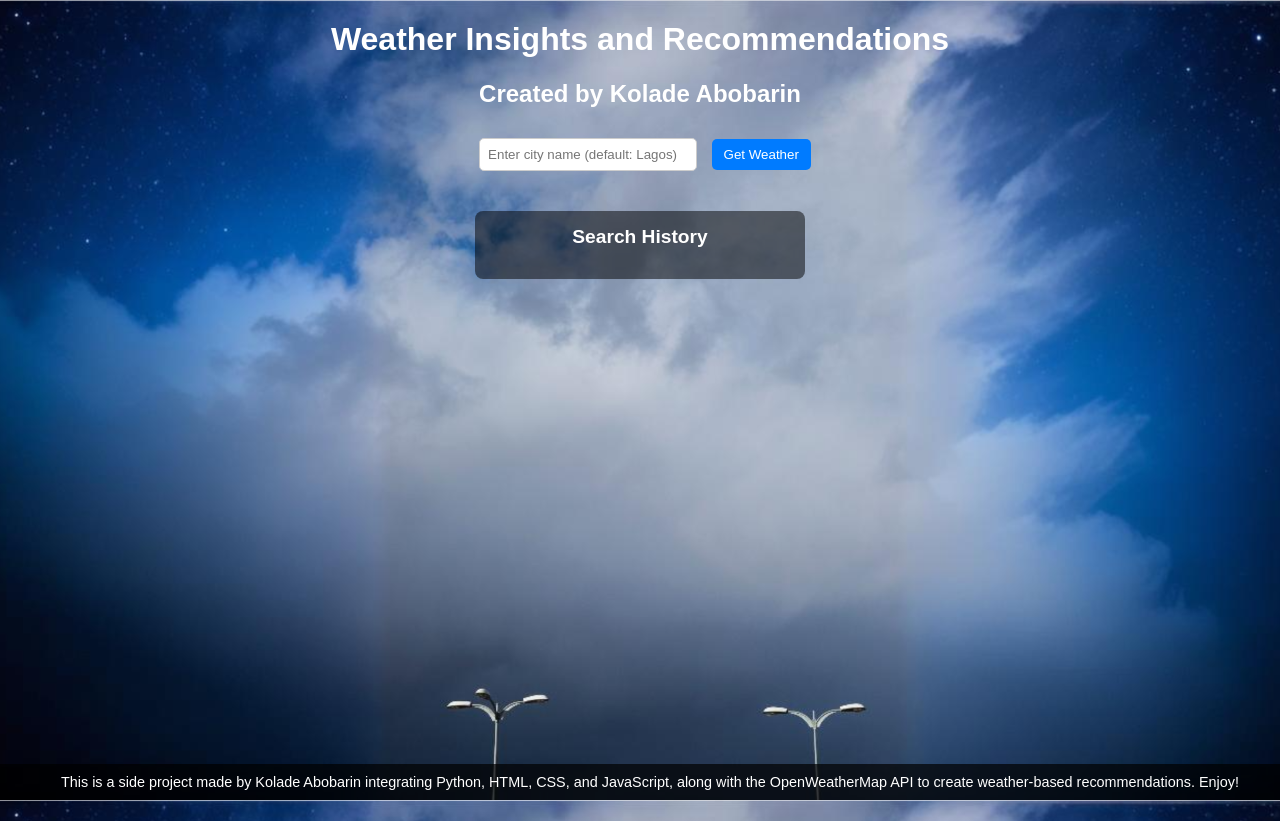
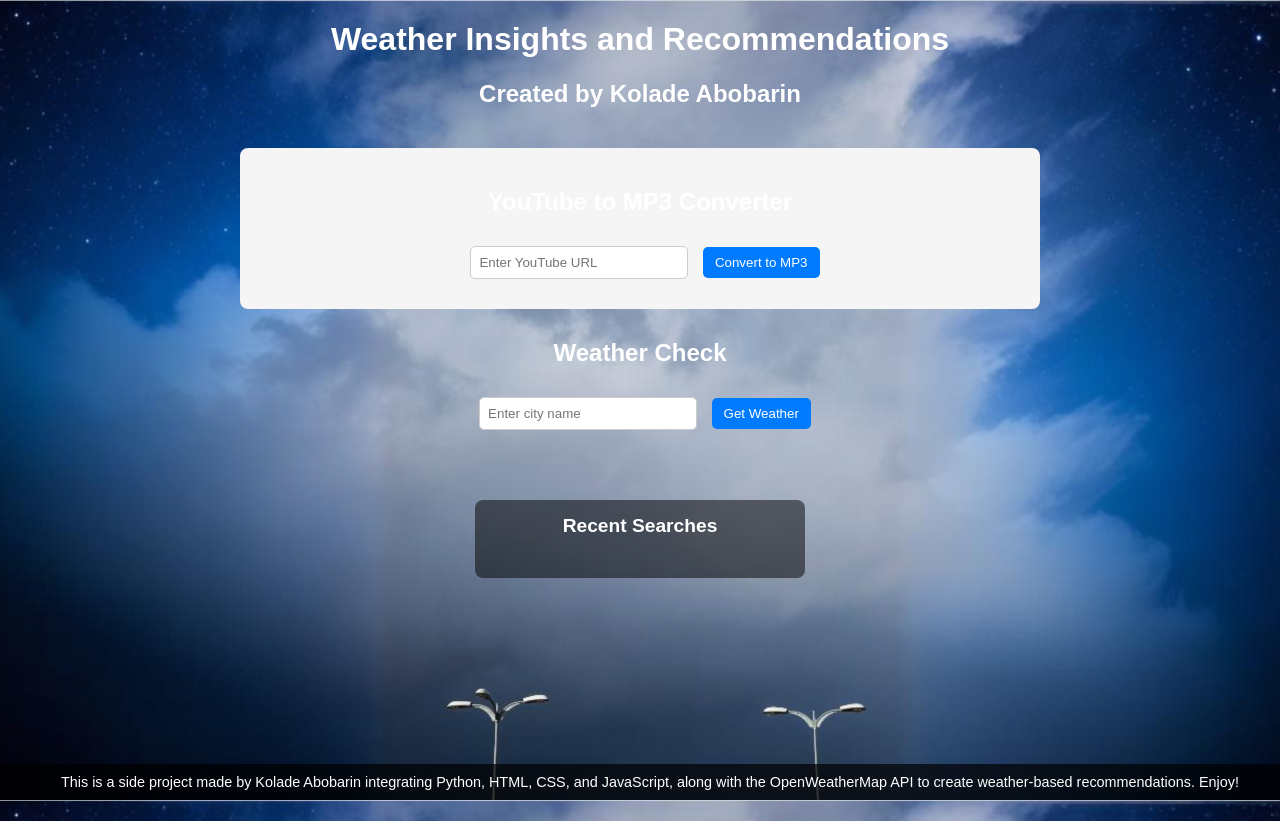
Before and after one commit to Bobarinn/weather, a Flask app: template templates/index.html in a window 1280 px wide. Run offline with Flask 3, Linux system fonts and the light colour scheme; the template is opened without the code that fills it, so the values that code supplies are empty.

Commit message:
Added youtube download endpoint

```diff
--- a/app.py
+++ b/app.py
@@ -1,8 +1,15 @@
-from flask import Flask, render_template, request
+from flask import Flask, render_template, request, send_file
 import requests
 from datetime import datetime
+import yt_dlp  # Replace pytube import with this
+from pydub import AudioSegment
+import os
+import tempfile
+from flask_cors import CORS
+import re
 
 app = Flask(__name__)
+CORS(app)
 
 # Replace 'YOUR_API_KEY' with your actual OpenWeatherMap API key
 API_KEY = 'c06a804573909e9420ac69cb7136c477'
@@ -13,7 +20,7 @@ def get_recommendation(weather_condition):
     elif 'clouds' in weather_condition:
         return "It's cloudy. How about visiting a cozy café?"
     elif 'rain' in weather_condition:
-        return "It's going to rain. Don’t forget an umbrella!"
+        return "It's going to rain. Don't forget an umbrella!"
     elif 'snow' in weather_condition:
         return "Snowy weather! Perfect for building a snowman!"
     elif 'storm' in weather_condition:
@@ -44,5 +51,60 @@ def index():
 
     return render_template('index.html', weather=weather_data, recommendation=recommendation, timestamp=timestamp)
 
+def get_video_id(url):
+    # Extract video ID from URL
+    video_id = None
+    if 'youtube.com' in url:
+        video_id = re.search(r'v=([^&]*)', url).group(1)
+    elif 'youtu.be' in url:
+        video_id = url.split('/')[-1]
+    return video_id
+
+@app.route('/convert-audio', methods=['POST'])
+def convert_audio():
+    try:
+        youtube_url = request.json.get('url')
+        if not youtube_url:
+            return {'error': 'No URL provided'}, 400
+
+        with tempfile.TemporaryDirectory() as temp_dir:
+            ydl_opts = {
+                'format': 'bestaudio/best',
+                'outtmpl': f'{temp_dir}/%(title)s.%(ext)s',
+                'postprocessors': [{
+                    'key': 'FFmpegExtractAudio',
+                    'preferredcodec': 'mp3',
+                    'preferredquality': '192',
+                }],
+                'restrictfilenames': True  # This prevents special characters in filenames
+            }
+
+            with yt_dlp.YoutubeDL(ydl_opts) as ydl:
+                info = ydl.extract_info(youtube_url, download=True)
+                title = info['title']
+                # Create safe filename
+                safe_title = "".join(c for c in title if c.isalnum() or c in (' ', '-', '_')).rstrip()
+                output_path = os.path.join(temp_dir, f"{safe_title}.mp3")
+
+                if not os.path.exists(output_path):
+                    # Try to find the file with similar name
+                    files = os.listdir(temp_dir)
+                    mp3_files = [f for f in files if f.endswith('.mp3')]
+                    if mp3_files:
+                        output_path = os.path.join(temp_dir, mp3_files[0])
+
+                print(f"File path: {output_path}")  # Debug print
+
+                return send_file(
+                    output_path,
+                    as_attachment=True,
+                    download_name=f"{safe_title}.mp3",
+                    mimetype="audio/mpeg"
+                )
+
+    except Exception as e:
+        print(f"Error details: {str(e)}")
+        return {'error': str(e)}, 500
+
 if __name__ == '__main__':
-    app.run(debug=True)
+    app.run(debug=True, host='0.0.0.0', port=5001)
--- a/requirements.txt
+++ b/requirements.txt
@@ -11,3 +11,6 @@ requests==2.32.3
 urllib3==2.2.3
 Werkzeug==3.1.3
 gunicorn
+pytube==15.0.0
+pydub==0.25.1
+flask-cors==4.0.0
--- a/templates/index.html
+++ b/templates/index.html
@@ -94,34 +94,81 @@
             width: 100%;
             text-align: center;
         }
+
+        .container {
+            max-width: 800px;
+            margin: 0 auto;
+            padding: 20px;
+        }
+
+        .youtube-converter {
+            background: #f5f5f5;
+            padding: 20px;
+            border-radius: 8px;
+            margin-bottom: 30px;
+        }
+
+        .weather-section {
+            margin-bottom: 30px;
+        }
+
+        .search-history {
+            max-height: 200px;
+            overflow-y: auto;
+        }
+
+        #history-list {
+            max-height: 150px;
+            overflow-y: auto;
+        }
+
+        #history-list li {
+            margin-bottom: 8px;
+        }
     </style>
 </head>
 <body>
     <h1>Weather Insights and Recommendations</h1>
     <h2>Created by Kolade Abobarin</h2>
+    <div class="container">
+        <!-- YouTube converter section first -->
+        <div class="youtube-converter">
+            <h2>YouTube to MP3 Converter</h2>
+            <input type="text" id="youtube-url" placeholder="Enter YouTube URL">
+            <button onclick="convertAudio()">Convert to MP3</button>
+        </div>
+
+        <!-- Weather section -->
+        <div class="weather-section">
+            <h2>Weather Check</h2>
             <form method="POST">
-        <input type="text" name="city" placeholder="Enter city name (default: Lagos)" value="{{ weather.city }}" required>
+                <input type="text" name="city" placeholder="Enter city name">
                 <button type="submit">Get Weather</button>
             </form>
 
             {% if weather %}
                 {% if weather.error %}
-            <p style="color: red;">{{ weather.error }}</p>
+                    <p class="error">{{ weather.error }}</p>
                 {% else %}
-            <h2>Weather in {{ weather.city }}</h2>
-            <p>Temperature: {{ weather.temperature }} °C</p>
-            <p>Description: {{ weather.description }}</p>
-            <p>Search Timestamp: {{ timestamp }}</p>
-            <div class="recommendation">
-                <h3>{{ recommendation }}</h3>
+                    <div class="weather-info">
+                        <h3>{{ weather.city }}</h3>
+                        <p>Temperature: {{ weather.temperature }}°C</p>
+                        <p>Condition: {{ weather.description }}</p>
+                        {% if recommendation %}
+                            <p class="recommendation">{{ recommendation }}</p>
+                        {% endif %}
                     </div>
                 {% endif %}
             {% endif %}
+        </div>
 
-    <!-- Centered Search History Section -->
+        <!-- Limited weather history -->
         <div class="search-history">
-        <h3>Search History</h3>
-        <ul id="history-list"></ul>
+            <h3>Recent Searches</h3>
+            <ul id="history-list">
+                <!-- Will be populated by JavaScript -->
+            </ul>
+        </div>
     </div>
 
     <!-- Footer Section -->
@@ -154,16 +201,59 @@
                 historyList.innerHTML = '';  // Clear the list first
                 const searches = JSON.parse(localStorage.getItem('weatherSearches')) || [];
 
-                searches.forEach((search) => {
+                // Only show last 5 searches
+                searches.slice(-5).forEach((search) => {
                     const listItem = document.createElement('li');
-                    listItem.textContent = `${search.city} - ${search.timestamp}`;
-                    historyList.appendChild(listItem);
+                    listItem.textContent = `${search.city} - ${search.temperature}°C (${search.timestamp})`;
+                    historyList.prepend(listItem);
                 });
             }
 
             // Render the history on page load
             renderHistory();
         });
+
+        async function convertAudio() {
+            const url = document.getElementById('youtube-url').value;
+            if (!url) {
+                alert('Please enter a YouTube URL');
+                return;
+            }
+
+            try {
+                const response = await fetch('/convert-audio', {
+                    method: 'POST',
+                    headers: {
+                        'Content-Type': 'application/json',
+                    },
+                    body: JSON.stringify({ url: url })
+                });
+
+                if (response.ok) {
+                    // Get the filename from the Content-Disposition header
+                    const contentDisposition = response.headers.get('Content-Disposition');
+                    const filename = contentDisposition
+                        ? contentDisposition.split('filename=')[1].replace(/"/g, '')
+                        : 'audio.mp3';
+
+                    // Convert response to blob and download
+                    const blob = await response.blob();
+                    const downloadUrl = window.URL.createObjectURL(blob);
+                    const a = document.createElement('a');
+                    a.href = downloadUrl;
+                    a.download = filename;
+                    document.body.appendChild(a);
+                    a.click();
+                    window.URL.revokeObjectURL(downloadUrl);
+                    a.remove();
+                } else {
+                    const error = await response.json();
+                    alert(`Error: ${error.error}`);
+                }
+            } catch (error) {
+                alert(`Error: ${error.message}`);
+            }
+        }
     </script>
 </body>
 </html>
```
Also changed, not shown: 1 other file. Lines whose indentation alone changed are shown as unchanged.
